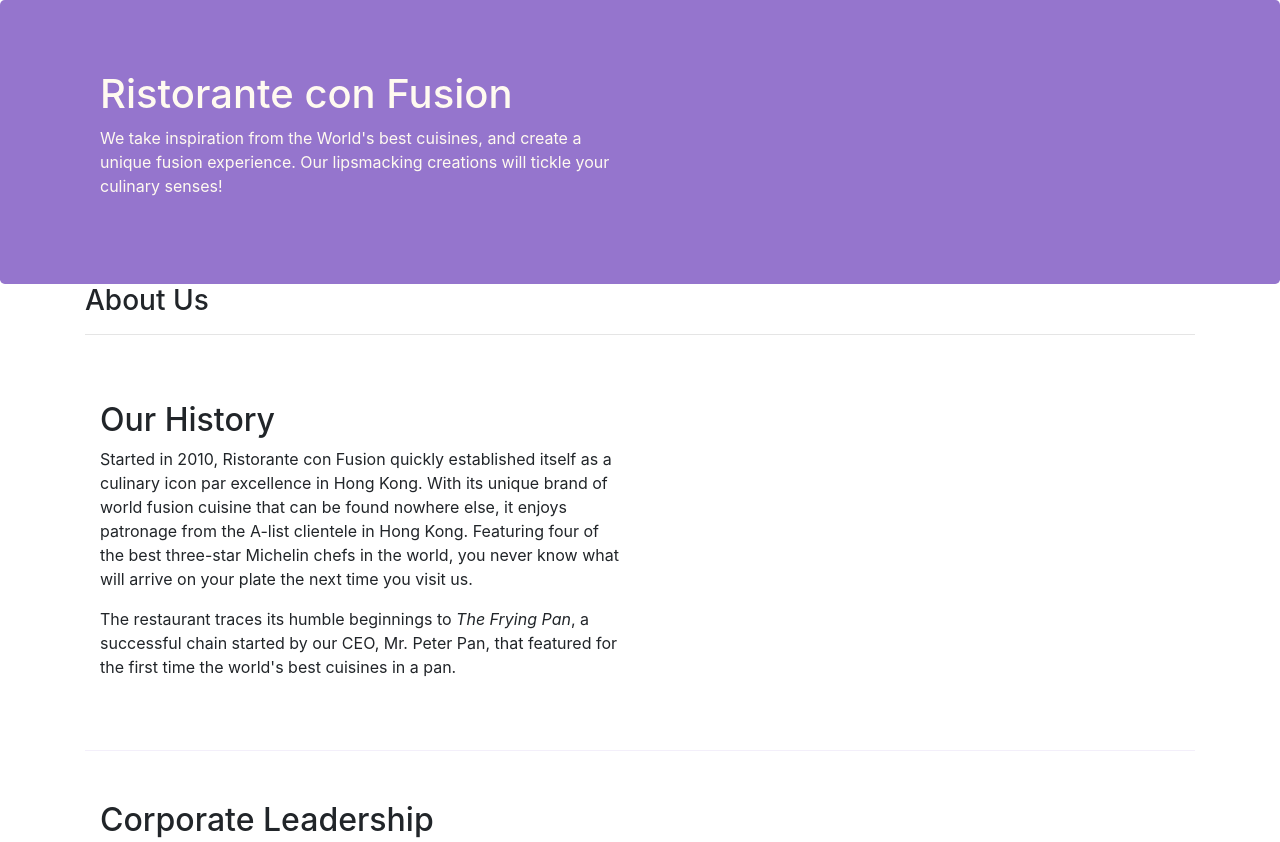
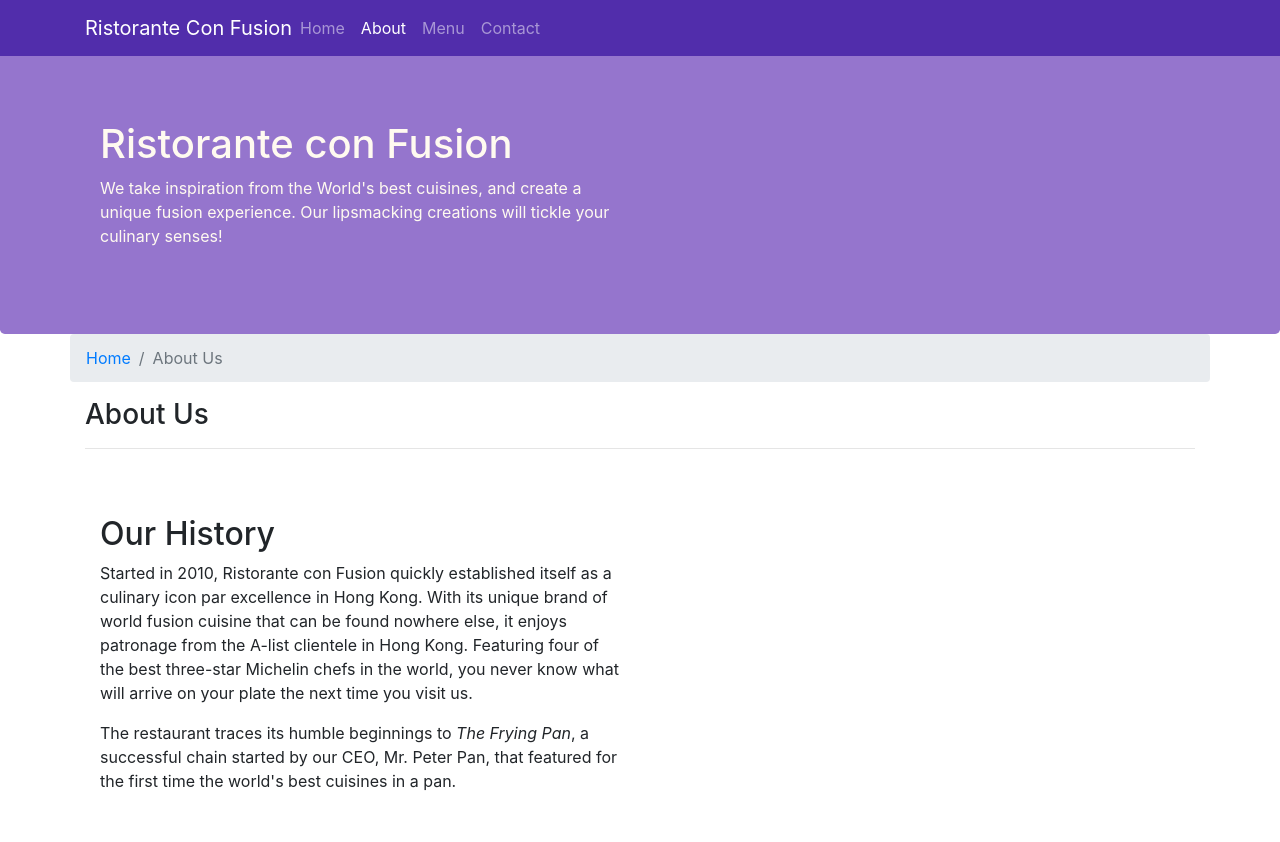
Before and after one commit to sidsb/bootstrap, a website: page aboutus.html in a window 1280 px wide. Shown: the top 842 px of the page. Drawn offline with nearby package versions, Linux system fonts and the light colour scheme.

Commit message:
Navbar and Breadcrumbs

```diff
--- a/aboutus.html
+++ b/aboutus.html
@@ -15,13 +15,29 @@
 </head>
 
 <body>
-
+    <nav class="navbar navbar-dark navbar-expand-sm fixed-top">
+        <div class="container">
+            <button class="navbar-toggler" type="button" data-toggle="collapse" data-target="#Navbar">
+                <span class="navbar-toggler-icon"></span>
+            </button>
+            <a class="navbar-brand mr-auto" href="./index.html">Ristorante Con Fusion</a>
+            <div class="collapse navbar-collapse" id="Navbar">
+                <ul class="navbar-nav mr-auto">
+                    <li class="nav-item"><a class="nav-link" href="./index.html">Home</a></li>
+                    <li class="nav-item active"><a class="nav-link" href="#">About</a></li>
+                    <li class="nav-item"><a class="nav-link" href="#">Menu</a></li>
+                    <li class="nav-item"><a class="nav-link" href="#">Contact</a></li>
+                </ul>
+            </div>
+        </div>
+    </nav>
     <header class="jumbotron">
         <div class="container">
             <div class="row row-header">
                 <div class="col-12 col-sm-6">
                     <h1>Ristorante con Fusion</h1>
-                    <p>We take inspiration from the World's best cuisines, and create a unique fusion experience. Our lipsmacking creations will tickle your culinary senses!</p>
+                    <p>We take inspiration from the World's best cuisines, and create a unique fusion experience. Our
+                        lipsmacking creations will tickle your culinary senses!</p>
                 </div>
                 <div class="col-12 col-sm">
                 </div>
@@ -31,6 +47,10 @@
 
     <div class="container">
         <div class="row">
+            <ol class="col-12 breadcrumb">
+                <li class="breadcrumb-item"><a href="./index.html">Home</a></li>
+                <li class="breadcrumb-item active">About Us</li>
+            </ol>
             <div class="col-12">
                 <h3>About Us</h3>
                 <hr>
@@ -40,8 +60,13 @@
         <div class="row row-content">
             <div class="col-12 col-sm-6">
                 <h2>Our History</h2>
-                <p>Started in 2010, Ristorante con Fusion quickly established itself as a culinary icon par excellence in Hong Kong. With its unique brand of world fusion cuisine that can be found nowhere else, it enjoys patronage from the A-list clientele in Hong Kong.  Featuring four of the best three-star Michelin chefs in the world, you never know what will arrive on your plate the next time you visit us.</p>
-                <p>The restaurant traces its humble beginnings to <em>The Frying Pan</em>, a successful chain started by our CEO, Mr. Peter Pan, that featured for the first time the world's best cuisines in a pan.</p>
+                <p>Started in 2010, Ristorante con Fusion quickly established itself as a culinary icon par excellence
+                    in Hong Kong. With its unique brand of world fusion cuisine that can be found nowhere else, it
+                    enjoys patronage from the A-list clientele in Hong Kong. Featuring four of the best three-star
+                    Michelin chefs in the world, you never know what will arrive on your plate the next time you visit
+                    us.</p>
+                <p>The restaurant traces its humble beginnings to <em>The Frying Pan</em>, a successful chain started by
+                    our CEO, Mr. Peter Pan, that featured for the first time the world's best cuisines in a pan.</p>
             </div>
             <div class="col-12">
             </div>
@@ -52,13 +77,27 @@
             <div class="col-12">
                 <h2>Corporate Leadership</h2>
                 <h3>Peter Pan <small>Chief Epicurious Officer</small></h3>
-                <p class="d-none d-sm-block">Our CEO, Peter, credits his hardworking East Asian immigrant parents who undertook the arduous journey to the shores of America with the intention of giving their children the best future. His mother's wizardy in the kitchen whipping up the tastiest dishes with whatever is available inexpensively at the supermarket, was his first inspiration to create the fusion cuisines for which <em>The Frying Pan</em> became well known. He brings his zeal for fusion cuisines to this restaurant, pioneering cross-cultural culinary connections.</p>
+                <p class="d-none d-sm-block">Our CEO, Peter, credits his hardworking East Asian immigrant parents who
+                    undertook the arduous journey to the shores of America with the intention of giving their children
+                    the best future. His mother's wizardy in the kitchen whipping up the tastiest dishes with whatever
+                    is available inexpensively at the supermarket, was his first inspiration to create the fusion
+                    cuisines for which <em>The Frying Pan</em> became well known. He brings his zeal for fusion cuisines
+                    to this restaurant, pioneering cross-cultural culinary connections.</p>
                 <h3>Dhanasekaran Witherspoon <small>Chief Food Officer</small></h3>
-                <p class="d-none d-sm-block">Our CFO, Danny, as he is affectionately referred to by his colleagues, comes from a long established family tradition in farming and produce. His experiences growing up on a farm in the Australian outback gave him great appreciation for varieties of food sources. As he puts it in his own words, <em>Everything that runs, wins, and everything that stays, pays!</em></p>
+                <p class="d-none d-sm-block">Our CFO, Danny, as he is affectionately referred to by his colleagues,
+                    comes from a long established family tradition in farming and produce. His experiences growing up on
+                    a farm in the Australian outback gave him great appreciation for varieties of food sources. As he
+                    puts it in his own words, <em>Everything that runs, wins, and everything that stays, pays!</em></p>
                 <h3>Agumbe Tang <small>Chief Taste Officer</small></h3>
-                <p class="d-none d-sm-block">Blessed with the most discerning gustatory sense, Agumbe, our CTO, personally ensures that every dish that we serve meets his exacting tastes. Our chefs dread the tongue lashing that ensues if their dish does not meet his exacting standards. He lives by his motto, <em>You click only if you survive my lick.</em></p>
+                <p class="d-none d-sm-block">Blessed with the most discerning gustatory sense, Agumbe, our CTO,
+                    personally ensures that every dish that we serve meets his exacting tastes. Our chefs dread the
+                    tongue lashing that ensues if their dish does not meet his exacting standards. He lives by his
+                    motto, <em>You click only if you survive my lick.</em></p>
                 <h3>Alberto Somayya <small>Executive Chef</small></h3>
-                <p class="d-none d-sm-block">Award winning three-star Michelin chef with wide International experience having worked closely with whos-who in the culinary world, he specializes in creating mouthwatering Indo-Italian fusion experiences. He says, <em>Put together the cuisines from the two craziest cultures, and you get a winning hit! Amma Mia!</em></p>
+                <p class="d-none d-sm-block">Award winning three-star Michelin chef with wide International experience
+                    having worked closely with whos-who in the culinary world, he specializes in creating mouthwatering
+                    Indo-Italian fusion experiences. He says, <em>Put together the cuisines from the two craziest
+                        cultures, and you get a winning hit! Amma Mia!</em></p>
             </div>
         </div>
 
@@ -70,7 +109,7 @@
                 <div class="col-4 offset-1 col-sm-2">
                     <h5>Links</h5>
                     <ul class="list-unstyled">
-                        <li><a href="#">Home</a></li>
+                        <li><a href="./index.html">Home</a></li>
                         <li><a href="#">About</a></li>
                         <li><a href="#">Menu</a></li>
                         <li><a href="#">Contact</a></li>
--- a/css/styles.css
+++ b/css/styles.css
@@ -1,30 +1,39 @@
-.row-header{
+.row-header {
     margin: 0px auto;
     padding: 0px auto;
 }
 
-.row-content{
+.row-content {
     margin: 0px auto;
     padding: 50px 0px 50px 0px;
-    border-bottom: 1px ridge rgba(215, 203, 238,0.3);
+    border-bottom: 1px ridge rgba(215, 203, 238, 0.3);
     min-height: 400px;
 }
 
-.footer{
+.footer {
     background-color: #D1C4E9;
     margin: 0px auto;
     padding: 20px 0px 20px 0px;
 }
 
-.jumbotron{
+.jumbotron {
     padding: 70px 30px;
-    margin:0px;
-    background:#9575CD;
+    margin: 0px;
+    background: #9575CD;
     color: floralwhite;
 }
 
-.address{
-    font-size:80%;
+.address {
+    font-size: 80%;
     margin: 0px;
     color: #0F0F0F;
 }
+
+body {
+    padding: 50px 0px 0px 0px;
+    z-index: 0;
+}
+
+.navbar-dark {
+    background-color: #512DAB;
+}
```
Also changed, not shown: index.html (+27 -6 lines). Lines whose indentation alone changed are shown as unchanged.
